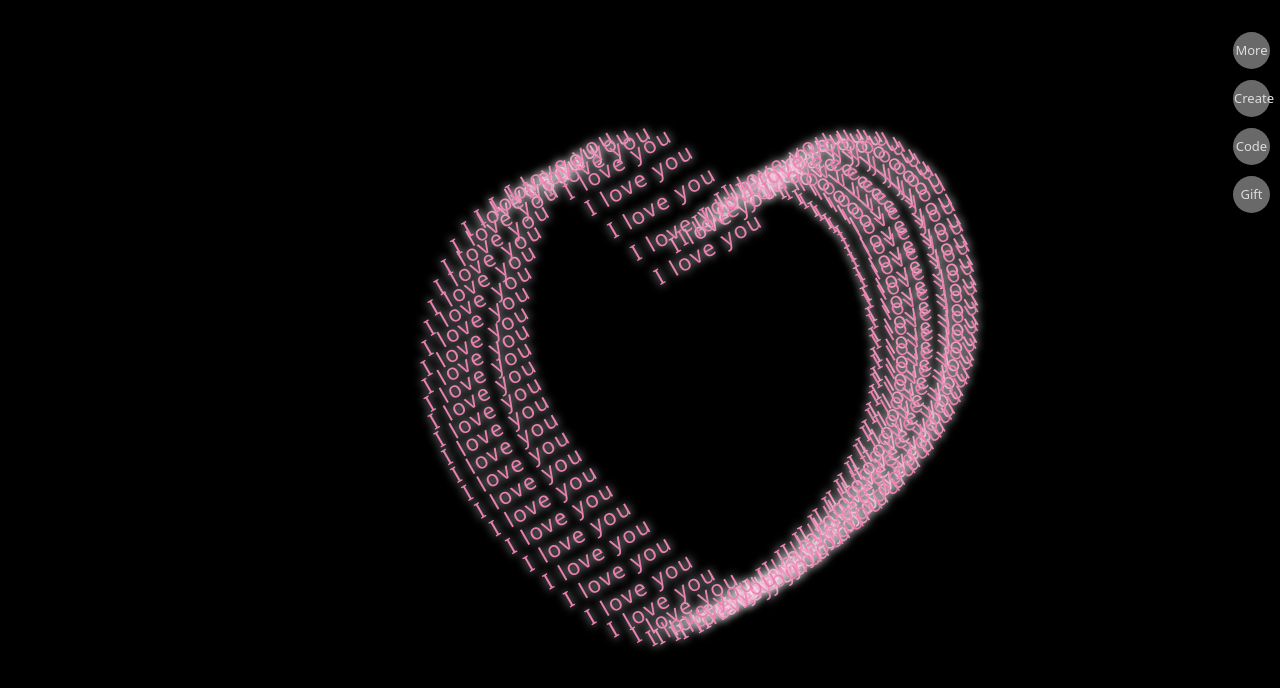
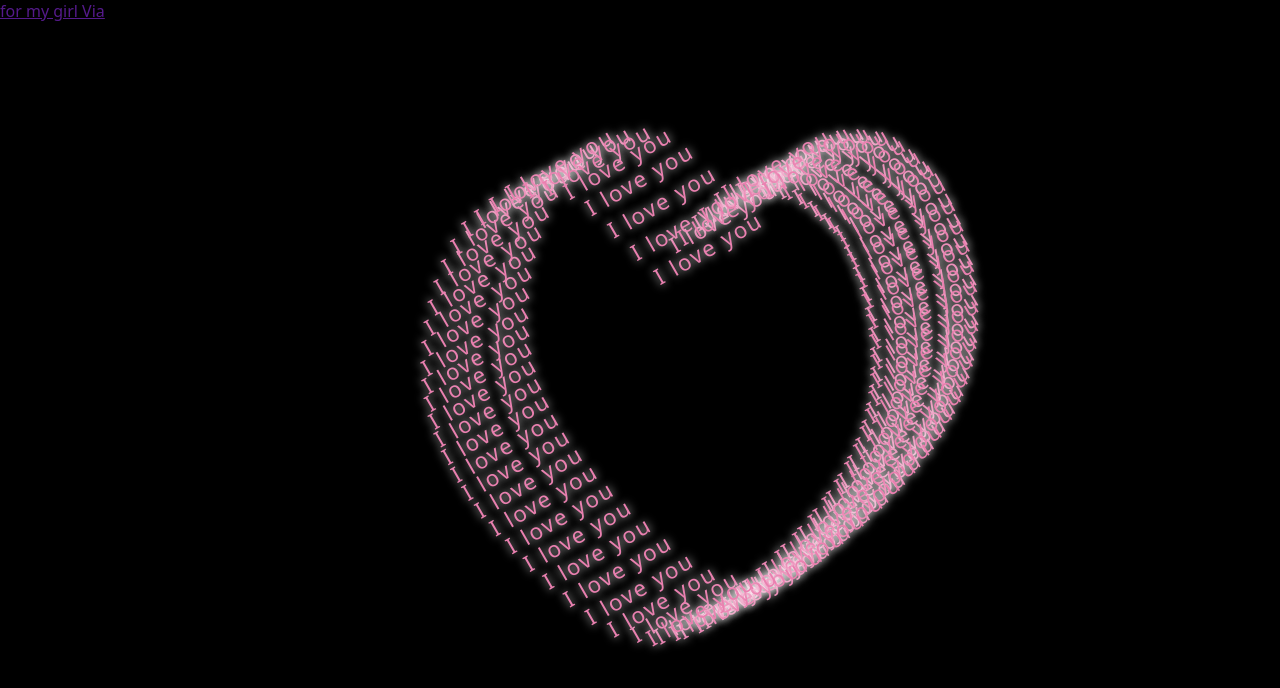
Before and after one commit to adx04/for-silvia, a plain HTML site: page index.html in a window 1280 px wide. Drawn offline with Linux system fonts and the light colour scheme.

Commit message:
final edits

```diff
--- a/index.html
+++ b/index.html
@@ -107,10 +107,7 @@
 </head>
 <body>
   <!-- Translated quick links (you can keep or remove the URLs) -->
-  <a href="https://mp.weixin.qq.com/s/oxLqXBcLCT8ij67DjkW2kw" class="quick-link" title="Create">Create</a>
-  <a href="https://shop1619956412.v.weidian.com/?userid=1619956412&spider_token=2720" class="quick-link" title="More">More</a>
-  <a href="https://pan.quark.cn/s/3344d23e48a8" class="quick-link" title="Source Code">Code</a>
-  <a href="https://shop1619956412.v.weidian.com/?userid=1619956412&spider_token=2720" class="quick-link" title="Gift">Gift</a>
+  <a href="" class="" title="Create">for my girl Via</a>
 
   <div id="ui"></div>
 
```
